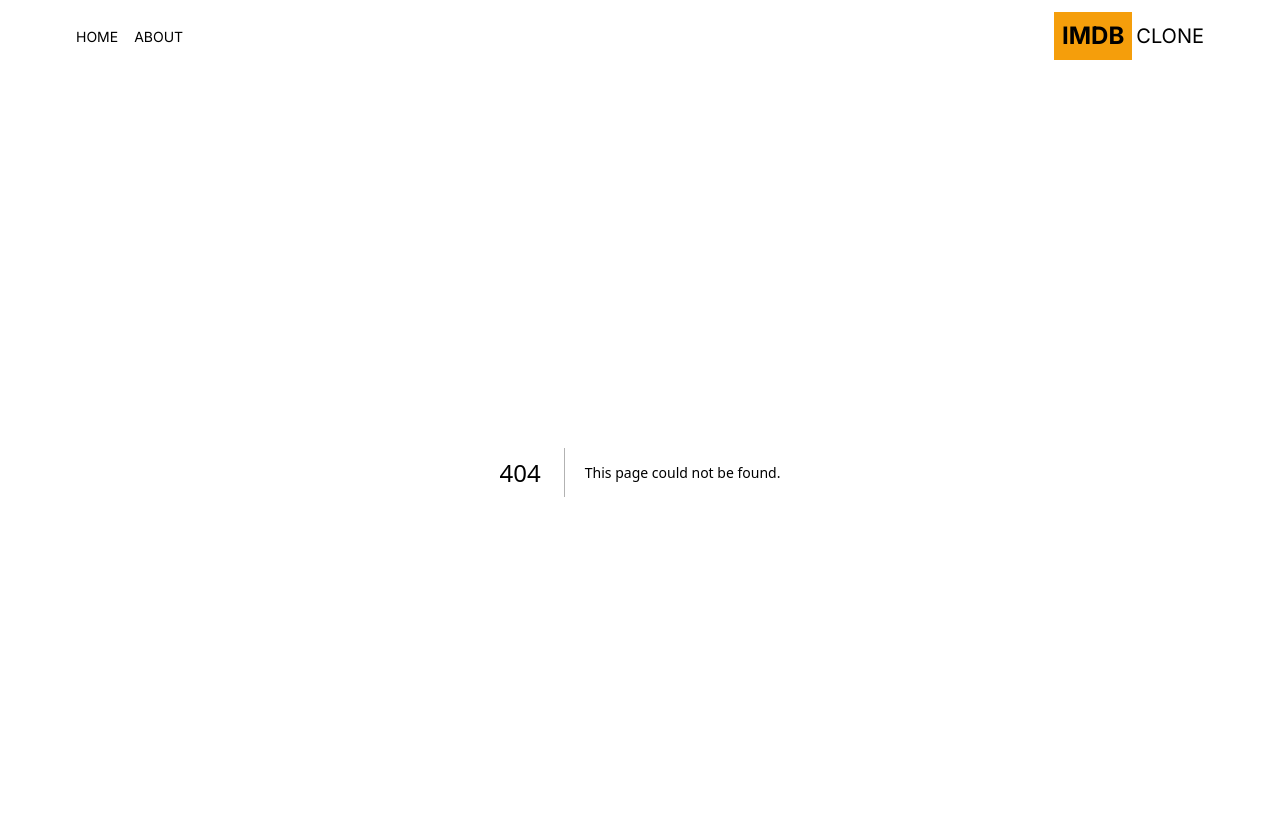
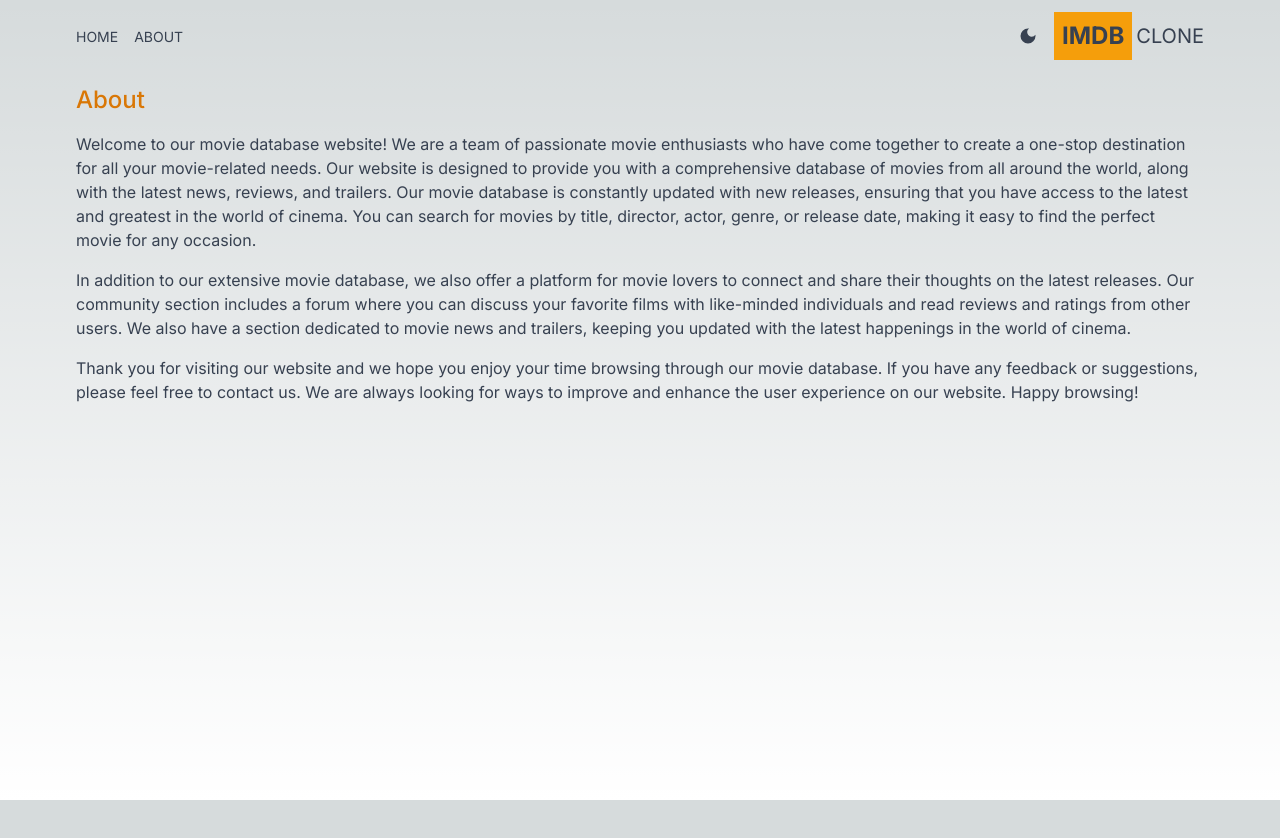
Before and after one commit to HaykoVoskanyan/Next-Project, a Next.js app: page /about in a window 1280 px wide. Before the commit this address had no page. Shown: the top 838 px of the page. After the commit the page ends 800 px from the top, so only its background shows below. Built offline with nearby package versions, Linux system fonts and the light colour scheme.

Commit message:
Created About page

```diff
--- a/package.json
+++ b/package.json
@@ -10,6 +10,7 @@
   },
   "dependencies": {
     "next": "14.2.4",
+    "next-themes": "^0.3.0",
     "react": "^18",
     "react-dom": "^18",
     "react-icons": "^5.2.1"
--- /dev/null
+++ b/src/app/Provider.jsx
@@ -0,0 +1,12 @@
+'use client'
+import { ThemeProvider } from "next-themes";
+
+export default function Provider({ children }) {
+  return (
+    <ThemeProvider defaultTheme="system" attribute="class">
+      <div className="text-gray-700 dark:text-gray-200 dark:bg-gray-700 min-h-screen select-none transition-colors duration-200">
+        {children}
+      </div>
+    </ThemeProvider>
+  );
+}
--- /dev/null
+++ b/src/app/about/page.jsx
@@ -0,0 +1,11 @@
+
+export default function About () {
+  return (
+    <div className="max-w-6xl mx-auto p-3 space-y-4">
+      <h1 className="text-2xl font-medium text-amber-600">About</h1>
+      <p>Welcome to our movie database website! We are a team of passionate movie enthusiasts who have come together to create a one-stop destination for all your movie-related needs. Our website is designed to provide you with a comprehensive database of movies from all around the world, along with the latest news, reviews, and trailers. Our movie database is constantly updated with new releases, ensuring that you have access to the latest and greatest in the world of cinema. You can search for movies by title, director, actor, genre, or release date, making it easy to find the perfect movie for any occasion.</p>
+      <p>In addition to our extensive movie database, we also offer a platform for movie lovers to connect and share their thoughts on the latest releases. Our community section includes a forum where you can discuss your favorite films with like-minded individuals and read reviews and ratings from other users. We also have a section dedicated to movie news and trailers, keeping you updated with the latest happenings in the world of cinema.</p>
+      <p>Thank you for visiting our website and we hope you enjoy your time browsing through our movie database. If you have any feedback or suggestions, please feel free to contact us. We are always looking for ways to improve and enhance the user experience on our website. Happy browsing!</p>
+    </div>
+  )
+}
--- a/src/app/layout.js
+++ b/src/app/layout.js
@@ -1,6 +1,7 @@
 import { Inter } from "next/font/google";
 import "./globals.css";
 import Header from "@@/components/Header";
+import Provider from "./Provider";
 
 const inter = Inter({ subsets: ["latin"] });
 
@@ -13,8 +14,10 @@
   return (
     <html lang="en">
       <body className={inter.className}>
-        <Header/>
-        {children}
+        <Provider>
+          <Header />
+          {children}
+        </Provider>
       </body>
     </html>
   );
--- /dev/null
+++ b/src/components/DarkModeSwitch.jsx
@@ -0,0 +1,32 @@
+ "use client"
+import { MdLightMode, MdDarkMode } from 'react-icons/md'
+import { useTheme } from 'next-themes'
+import { useEffect, useState } from 'react'
+
+export default function DarkModeSwitch() {
+  const { theme, setTheme, systemTheme } = useTheme()
+  const [mounted, setMounted] = useState(false)
+  const currentTheme = theme === 'system' ? systemTheme : theme
+
+  useEffect(() => {
+    setMounted(true)
+  }, [])
+
+  return (
+    <div>
+      {
+        currentTheme === 'dark' ? (
+          <MdLightMode
+            onClick={() => setTheme('light')}
+            className='text-xl cursor-pointer hover:text-amber-500'
+          />
+        ) : (
+          <MdDarkMode
+            onClick={() => setTheme('dark')}
+            className='text-xl cursor-pointer hover:text-amber-500'
+          />
+        )
+      }
+    </div>
+  )
+}
--- a/src/components/Header.jsx
+++ b/src/components/Header.jsx
@@ -1,20 +1,23 @@
 import Link from "next/link";
 import ManuItem from "./ManuItem";
-import { AiFillHome } from 'react-icons/ai'
-import { BsFillInfoCircleFill } from 'react-icons/bs'
-
+import { AiFillHome } from "react-icons/ai";
+import { BsFillInfoCircleFill } from "react-icons/bs";
+import DarkModeSwitch from "./DarkModeSwitch";
 
 export default function Header() {
   return (
     <div className="flex justify-between items-center p-3 max-w-6xl mx-auto">
       <div className="flex gap-4">
-        <ManuItem title='home' adress='/' Icon={AiFillHome} />
-        <ManuItem title='about' adress='/about' Icon={BsFillInfoCircleFill} />
+        <ManuItem title="Home" address="/" Icon={AiFillHome} />
+        <ManuItem title="About" address="/about" Icon={BsFillInfoCircleFill} />
       </div>
-      <Link href='/' className="flex gap-1 items-center">
-        <span className="text-2xl font-bold bg-amber-500 py-2 px-2">IMDB</span>
-        <span className="text-xl hidden sm:inline">CLONE</span>
-      </Link>
+      <div className="flex items-center gap-4">
+        <DarkModeSwitch />
+        <Link href="/" className="flex gap-1 items-center">
+          <span className="text-2xl font-bold bg-amber-500 py-2 px-2">IMDB</span>
+          <span className="text-xl hidden sm:inline">CLONE</span>
+        </Link>
+      </div>
     </div>
-  )
+  );
 }
--- a/src/components/ManuItem.jsx
+++ b/src/components/ManuItem.jsx
@@ -3,7 +3,7 @@
 
 export default function ManuItem({title,address,Icon}) {
   return (
-    <Link href='address' className='hover:text-amber-500'>
+    <Link href={address} className='hover:text-amber-500'>
         <Icon className='text-2xl sm:hidden'/>
         <p className='uppercase hidden sm:inline text-sm'>{title}</p>
     </Link>
--- a/tailwind.config.js
+++ b/tailwind.config.js
@@ -15,4 +15,5 @@
     },
   },
   plugins: [],
+  darkMode:'class'
 };
```
Also changed, not shown: src/app/page.jsx (renamed from src/app/page.js), 1 other file (tests, documents, lock files or other folders).
